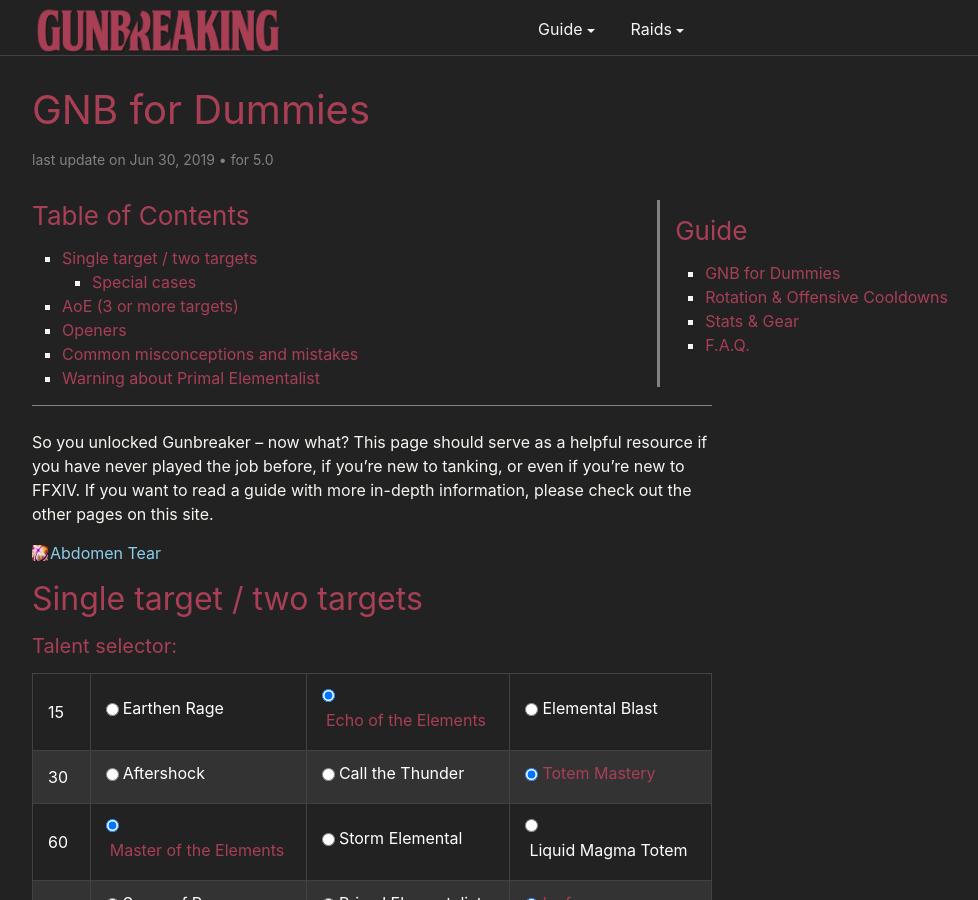
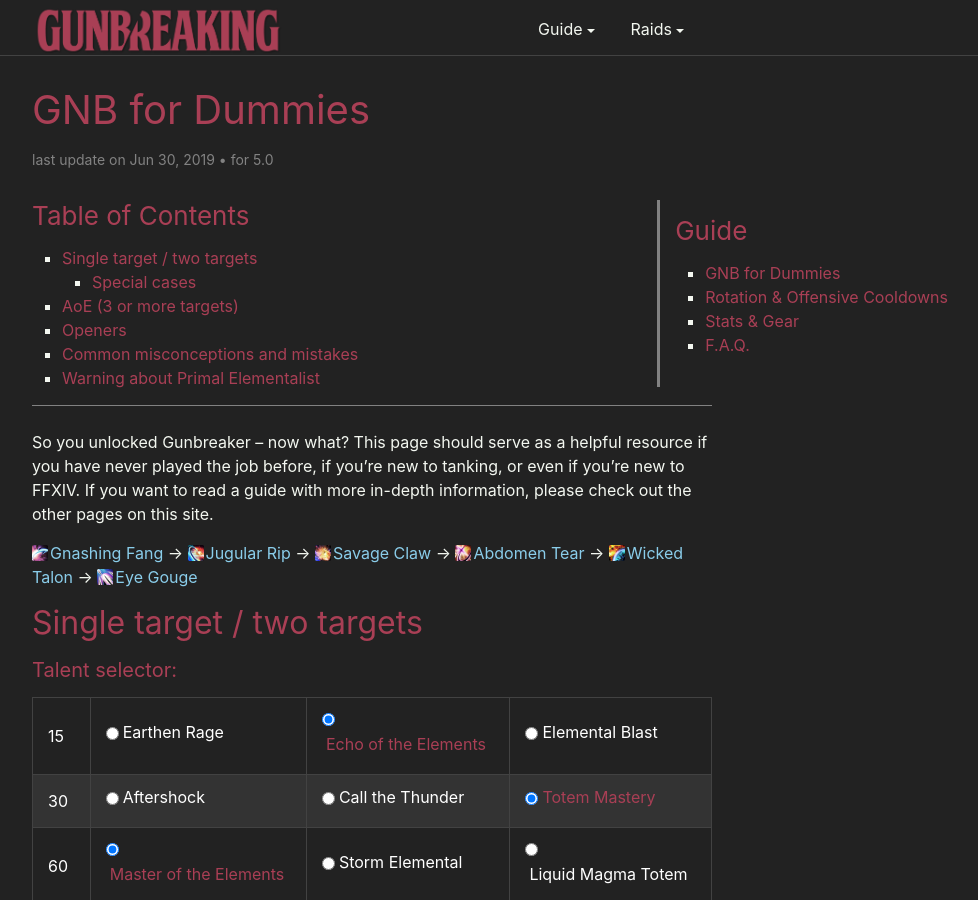
Before and after one commit to slander-man/gunbreaking, a Jekyll site: the page built from guide/entry.md, in a window 1280 px wide and 900 px high. Shown: the whole window, without its empty margins (268-1246 px from the left). Built offline with Jekyll 4.4.1, drawn with Linux system fonts in a browser that asks for light colours.

Commit message:
Testing spell links

```diff
--- a/guide/entry.md
+++ b/guide/entry.md
@@ -8,7 +8,7 @@
 
 So you unlocked Gunbreaker -- now what? This page should serve as a helpful resource if you have never played the job before, if you're new to tanking, or even if you're new to FFXIV. If you want to read a guide with more in-depth information, please check out the other pages on this site.
 
-{{ site.data.spell.abdomen_tear }}
+{{ site.data.spell.gnashing_fang }} -> {{site.data.spell.jugular_rip}} -> {{ site.data.spell.savage_claw }} -> {{site.data.spell.abdomen_tear}} -> {{ site.data.spell.wicked_talon}} -> {{site.data.spell.eye_gouge}}
 
 
 
```
